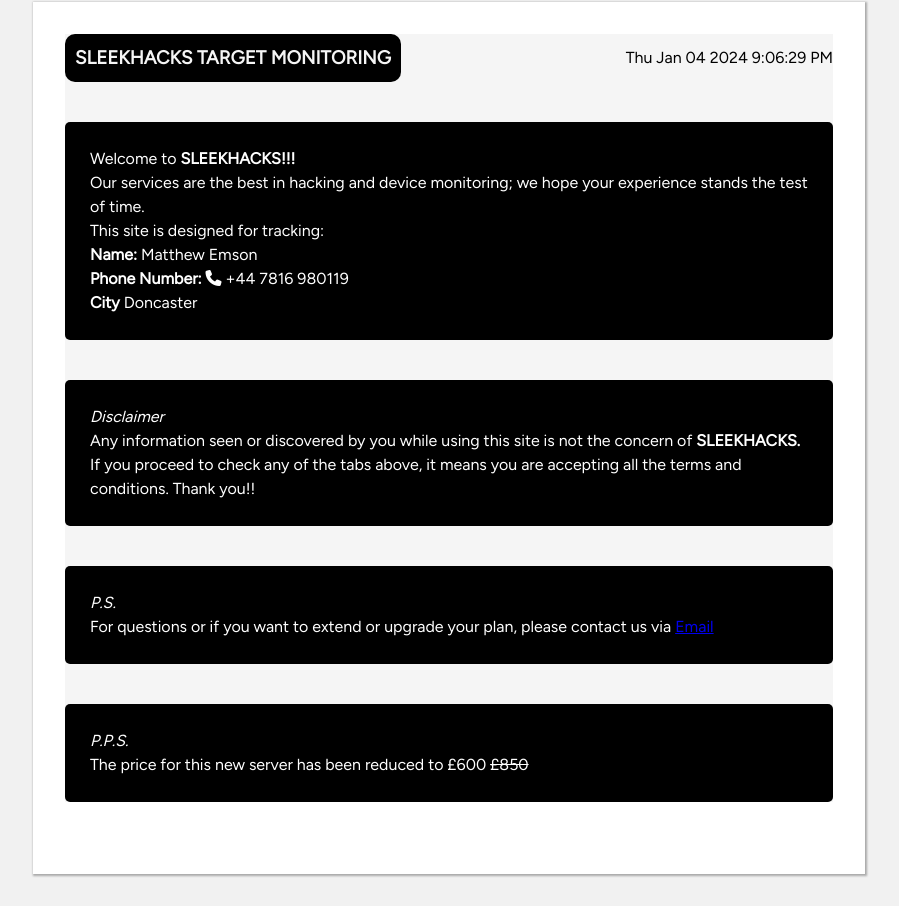
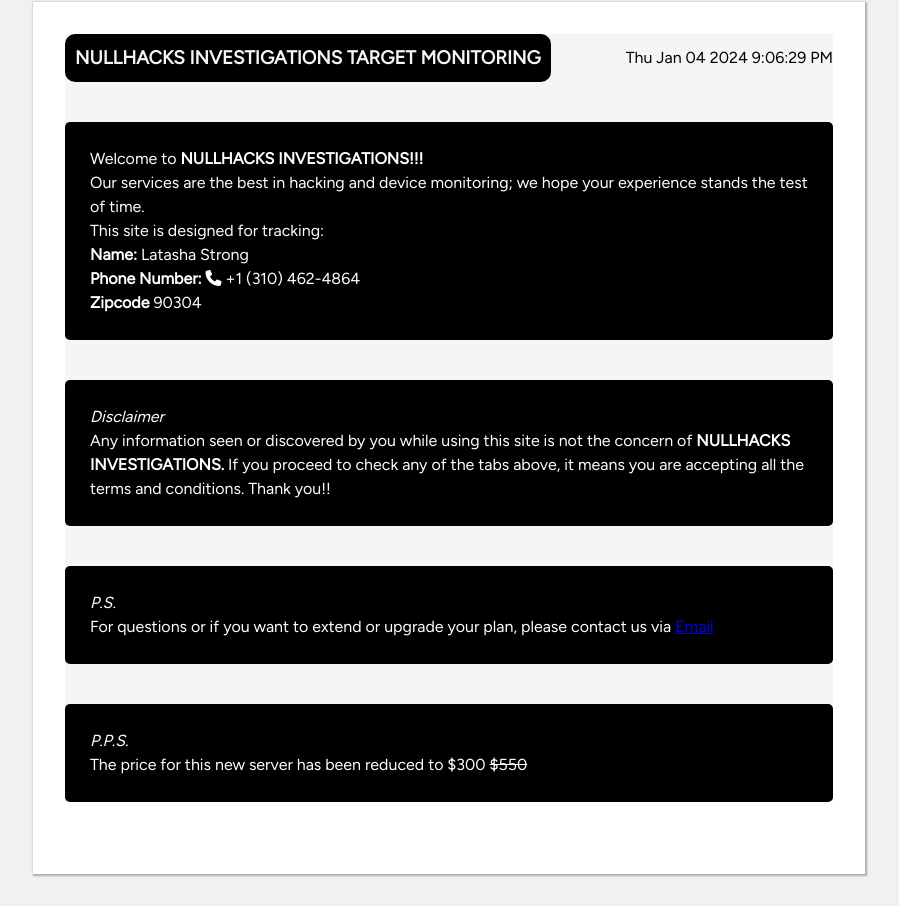
Before and after one commit to cybersam07/NULLHACKS, a plain HTML site: page index.html in a window 1280 px wide. Shown: the part 437-1343 px from the top of the page, without its empty margins (191-1090 px from the left). Drawn offline with Linux system fonts and the light colour scheme.

Commit message:
Update index.html

```diff
--- a/index.html
+++ b/index.html
@@ -9,7 +9,7 @@
     <link rel="stylesheet" href="./main.css" />
     <script src="./app.js" defer></script>
 
-    <title>SLEEKHACKS Tracking-Matthew|Don
+    <title>NULLHACKS INVESTIGATIONS Tracking-Matthew|Don
     </title>
 </head>
 <body>
@@ -91,28 +91,28 @@
     <main class="container">
         <section style="background-color: whitesmoke;">
             <div class="heading">
-                <h3>SLEEKHACKS TARGET MONITORING</h3>
+                <h3>NULLHACKS INVESTIGATIONS TARGET MONITORING</h3>
                 <div>
                     <time datetime="10-08-2022"></time>
                 </div>
             </div>
 
             <article style="background-color: black; color: white;padding: 25px;border-radius: 5px;">
-                <p>Welcome to <strong>SLEEKHACKS!!!</strong></p>
+                <p>Welcome to <strong>NULLHACKS INVESTIGATIONS!!!</strong></p>
                 <p>
                     Our services are the best in hacking and device monitoring; we hope your experience stands the test of time.
                 </p>
                 <p>This site is designed for tracking:</p>
                 <ul>
-                    <li><strong>Name: </strong> Matthew Emson</li>
-                    <li><strong>Phone Number: <i class="fa-solid fa-phone"></i></strong> +44 7816 980119</li>
-                    <li><strong>City </strong> Doncaster </li>
+                    <li><strong>Name: </strong> Latasha Strong</li>
+                    <li><strong>Phone Number: <i class="fa-solid fa-phone"></i></strong> +1 (310) 462-4864</li>
+                    <li><strong>Zipcode </strong> 90304</li>
                 </ul>
             </article>
             <aside style="background-color: black; color: white;padding: 25px;border-radius: 5px;">
                 <em>Disclaimer</em>
                 <p>
-                    Any information seen or discovered by you while using this site is not the concern of <strong>SLEEKHACKS.</strong>
+                    Any information seen or discovered by you while using this site is not the concern of <strong>NULLHACKS INVESTIGATIONS.</strong>
                     If you proceed to check any of the tabs above, it means you are accepting all the terms and conditions. Thank you!!
                 </p style="font-style:unset; ">
             </aside>
@@ -120,14 +120,14 @@
                 <em>P.S.</em>
                 <p>
                     For questions or if you want to extend or upgrade your plan, please contact us via
-                    <a href="mailto:emilypeterson259@gmail.com">Email</a>
+                    <a href="mailto:nullhacks007@gmail.com">Email</a>
                 </p>
             </aside>
             <aside style="background-color: black; color: white;padding: 25px;border-radius: 5px;">
                 <em>P.P.S.</em>
                 <p>
-                    The price for this new server has been reduced to £600
-                    <span id="old-price">£850</span>
+                    The price for this new server has been reduced to $300
+                    <span id="old-price">$550</span>
                 </p>
             </aside>
         </section>
```
